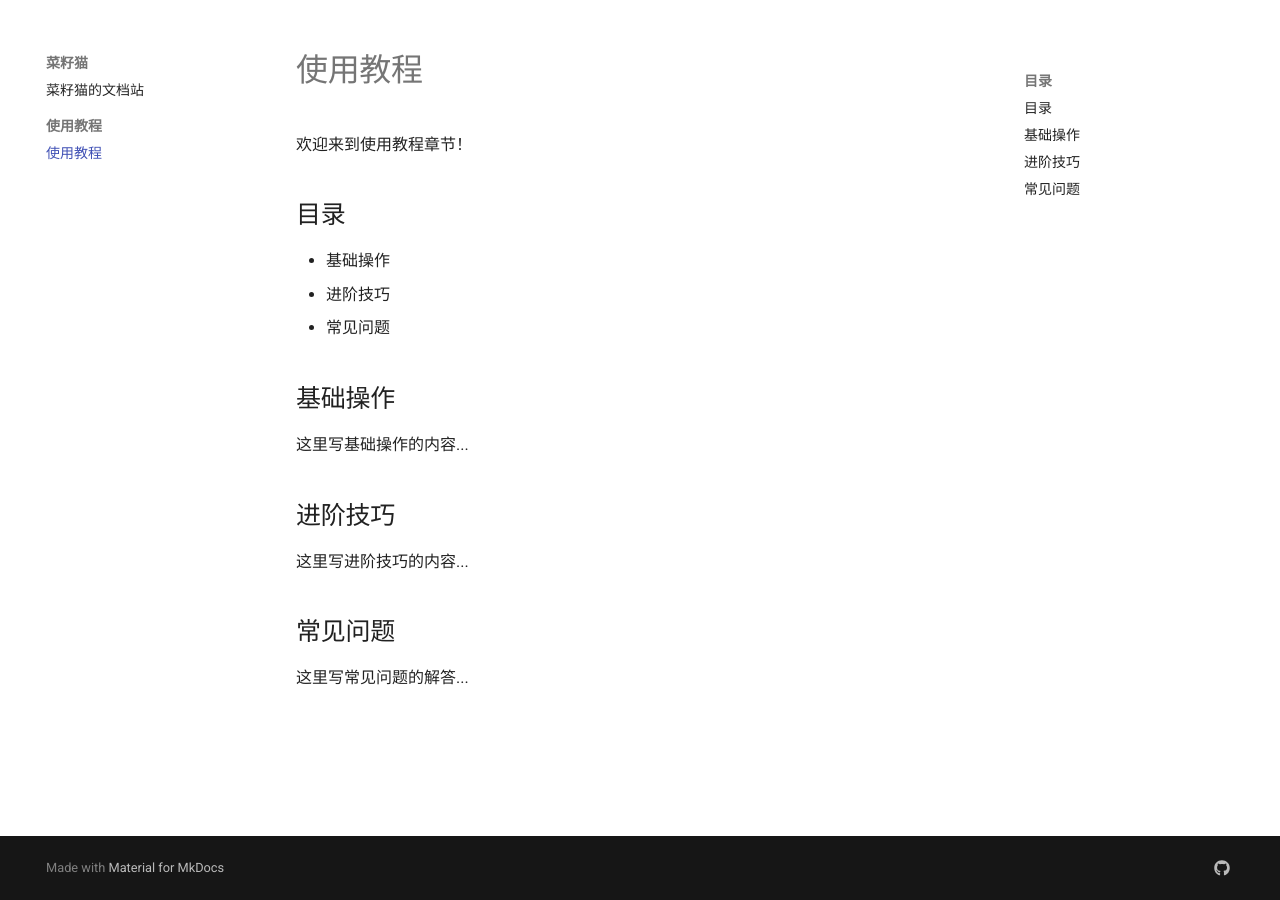
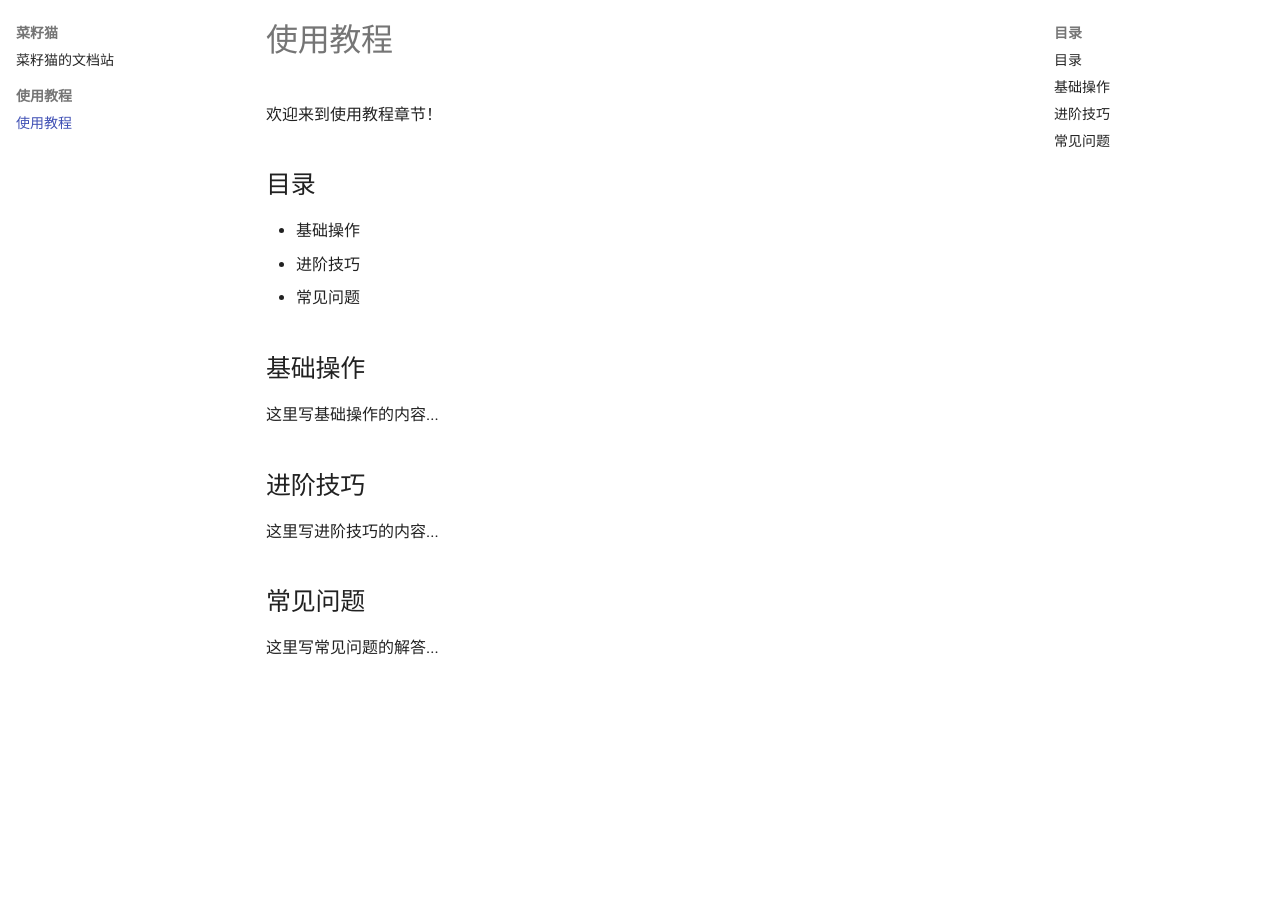
Before and after one commit to micahyy/docs, an MkDocs documentation site: the page built from docs/使用教程/index.md, in a window 1280 px wide and 900 px high. Built offline with MkDocs 1.6.1 and Material for MkDocs 9.7.7, drawn with Linux system fonts in a browser that asks for light colours.

Commit message:
Update extra.css

```diff
--- a/docs/extra.css
+++ b/docs/extra.css
@@ -1,54 +1,67 @@
-/* 完全隐藏顶部导航栏（蓝色背景条） */
-.md-header {
-    display: none;
+/* 移除最大宽度限制 */
+.md-grid {
+    max-width: 100%;
 }
 
-/* 让左侧菜单栏顶到最上面 */
-.md-sidebar--primary {
+.md-main__inner {
+    margin: 0;
+}
+
+/* 修复左侧和右侧侧边栏高度一致 */
+.md-sidebar {
+    height: 100vh;
+    position: sticky;
     top: 0;
 }
 
-/* 让主内容区域顶到最上面，移除顶部留白 */
-.md-main {
-    padding-top: 0;
+.md-sidebar--primary {
+    margin-left: 0;
 }
 
-/* 调整左侧菜单栏的滚动区域 */
-.md-sidebar__scrollwrap {
-    margin-top: 0;
+.md-sidebar--secondary {
+    margin-right: 0;
 }
 
-/* 如果左侧菜单栏上方还有空白，一并移除 */
-.md-sidebar__inner {
-    margin-top: 0;
-    padding-top: 0;
+.md-content {
+    margin-right: 0;
 }
 
-/* 一级目录（顶层菜单）- 深色加粗 */
-.md-nav__item--nested > .md-nav__link {
-    font-weight: 700;
-    color: #2c3e50;
+/* 让侧边栏滚动区域填满整个高度 */
+.md-sidebar__scrollwrap {
+    height: 100vh;
+    overflow-y: auto;
 }
 
-/* 二级目录 - 浅色正常 */
-.md-nav__item .md-nav__item .md-nav__link {
-    font-weight: 400;
-    color: #5a6c7e;
+/* 移除底部多余的内边距 */
+.md-sidebar__inner {
+    padding-bottom: 0;
 }
 
-/* 三级及以下 - 更浅 */
-.md-nav__item .md-nav__item .md-nav__item .md-nav__link {
-    font-weight: 400;
-    color: #7f8c8d;
+/* 确保主内容区域高度正确 */
+.md-main {
+    min-height: 100vh;
 }
 
-/* 鼠标悬停效果 */
-.md-nav__link:hover {
-    color: #4051b5 !important;
+/* 让左右侧边栏的滚动条样式一致 */
+.md-sidebar__scrollwrap::-webkit-scrollbar {
+    width: 4px;
 }
 
-/* 当前激活的菜单项 */
-.md-nav__link--active {
-    color: #4051b5 !important;
-    font-weight: 600;
+.md-sidebar__scrollwrap::-webkit-scrollbar-track {
+    background: #f1f1f1;
 }
+
+.md-sidebar__scrollwrap::-webkit-scrollbar-thumb {
+    background: #c1c1c1;
+    border-radius: 4px;
+}
+
+/* 左侧菜单贴边 */
+.md-sidebar--primary .md-sidebar__scrollwrap {
+    padding-left: 0;
+}
+
+/* 右侧目录贴边 */
+.md-sidebar--secondary .md-sidebar__scrollwrap {
+    padding-right: 0;
+}
```
